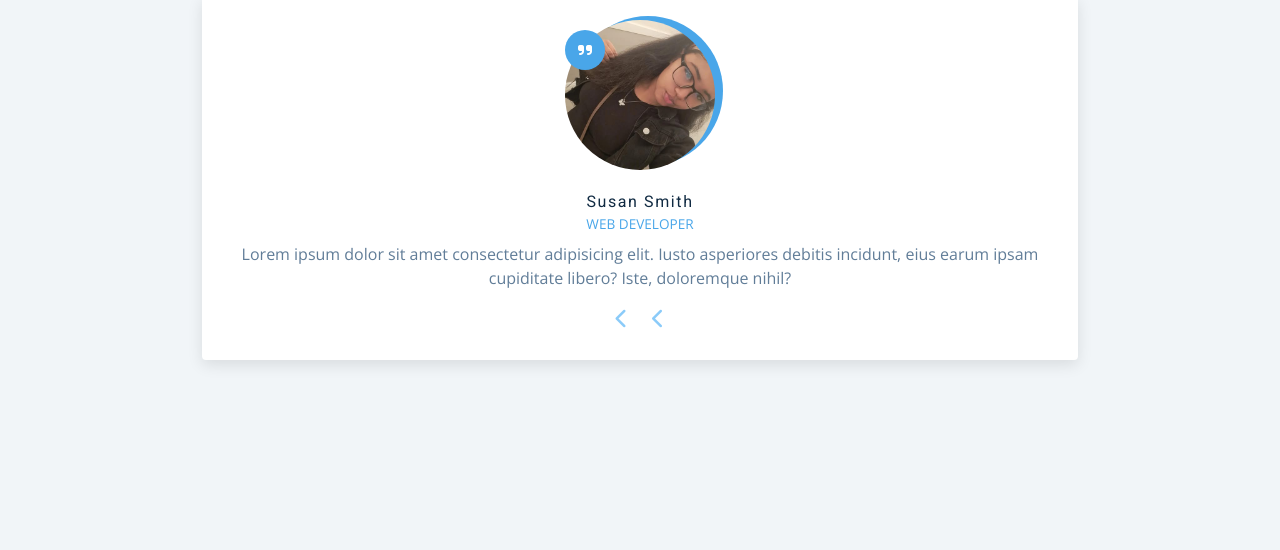
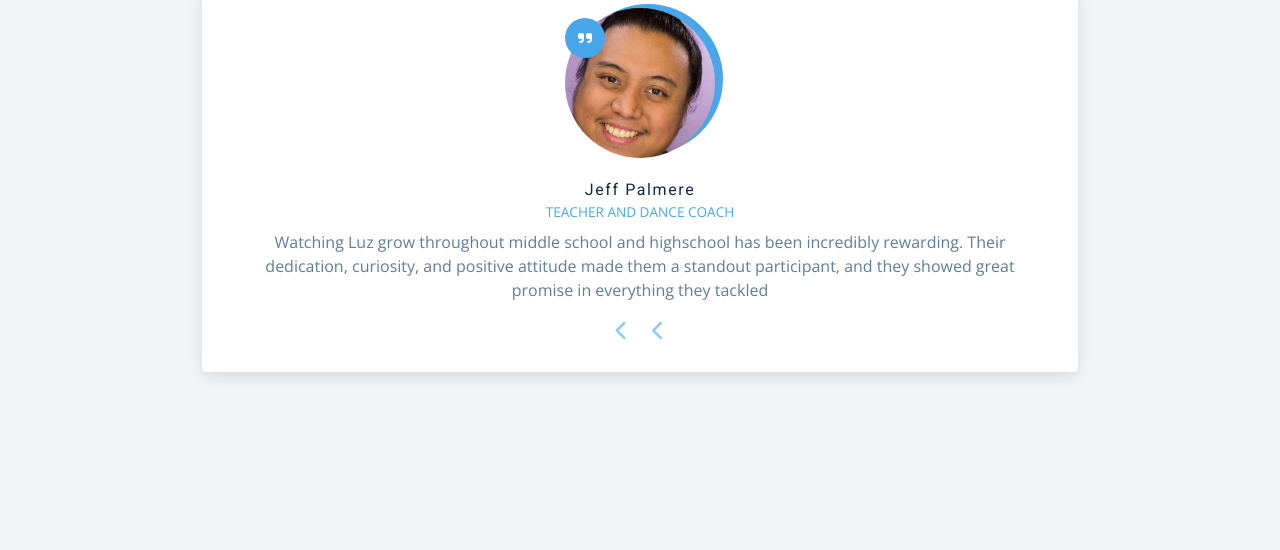
Before and after one commit to luzb21/SYEP-Bathgate-Luz-Batista, a plain HTML site: page testimonials.html in a window 1280 px wide. Shown: the part 306-856 px from the top of the page. Drawn offline with nearby package versions, Linux system fonts and the light colour scheme.

Commit message:
finished the testimonial

```diff
--- a/script.js
+++ b/script.js
@@ -1,24 +1,24 @@
 const reviews= [
 {
     id: 1,
-    name:'Susan Smith',
-    job: 'Web Developer',
-    img:'myimage.jpg',
-    text: 'Lorem ipsum dolor sit amet consectetur adipisicing elit. Iusto asperiores debitis incidunt, eius earum ipsam cupiditate libero? Iste, doloremque nihil?',
+    name:'Jeff Palmere',
+    job: 'Teacher and Dance Coach',
+    img:'jeff.jpg',
+    text: 'Watching Luz grow throughout middle school and highschool has been incredibly rewarding. Their dedication, curiosity, and positive attitude made them a standout participant, and they showed great promise in everything they tackled',
 },
 {
     id: 2,
-    name:'Anna Johnson',
-    job: 'Web designer',
-    img:'#',
-    text: 'Lorem ipsum dolor sit amet consectetur adipisicing elit. Iusto asperiores debitis incidunt, eius earum ipsam cupiditate libero? Iste, doloremque nihil?',
+    name:'Mr.Broad',
+    job: 'Teacher',
+    img:'Broad.png',
+    text: 'Luz demonstrated exceptional growth and a strong work ethic during highschool. They were always eager to learn, ask thoughtful questions, and contribute positively to every task they took.',
 },
 {
     id: 3,
-    name:'Peter Jones',
-    job: 'Intern',
-    img:'#',
-    text: 'Lorem ipsum dolor sit amet consectetur adipisicing elit. Iusto asperiores debitis incidunt, eius earum ipsam cupiditate libero? Iste, doloremque nihil?',
+    name:'Emma Garcia',
+    job: 'Math Teacher',
+    img:'Garcia.png',
+    text: 'Luz is an incredibly dedicated and focused student who always strives to do their best. Their enthusiasm for learning and willingness to ask questions and engage deeply in class discussions made them a standout in my classroom.',
 }
 
 ]
```
Also changed, not shown: index.html (+4 -4 lines), Broad.png (added), Garcia.png (added), jeff.jpg (added).
